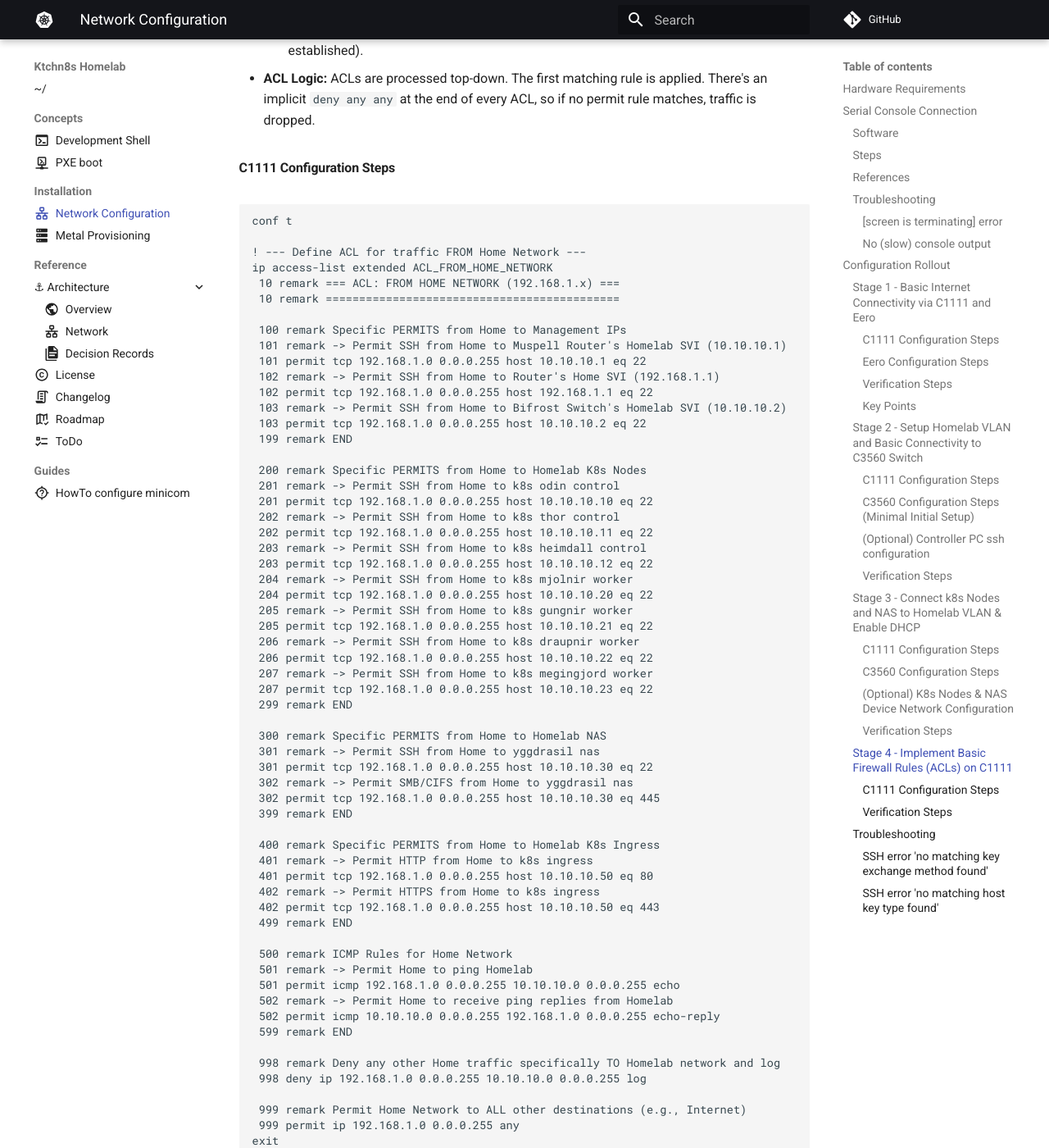
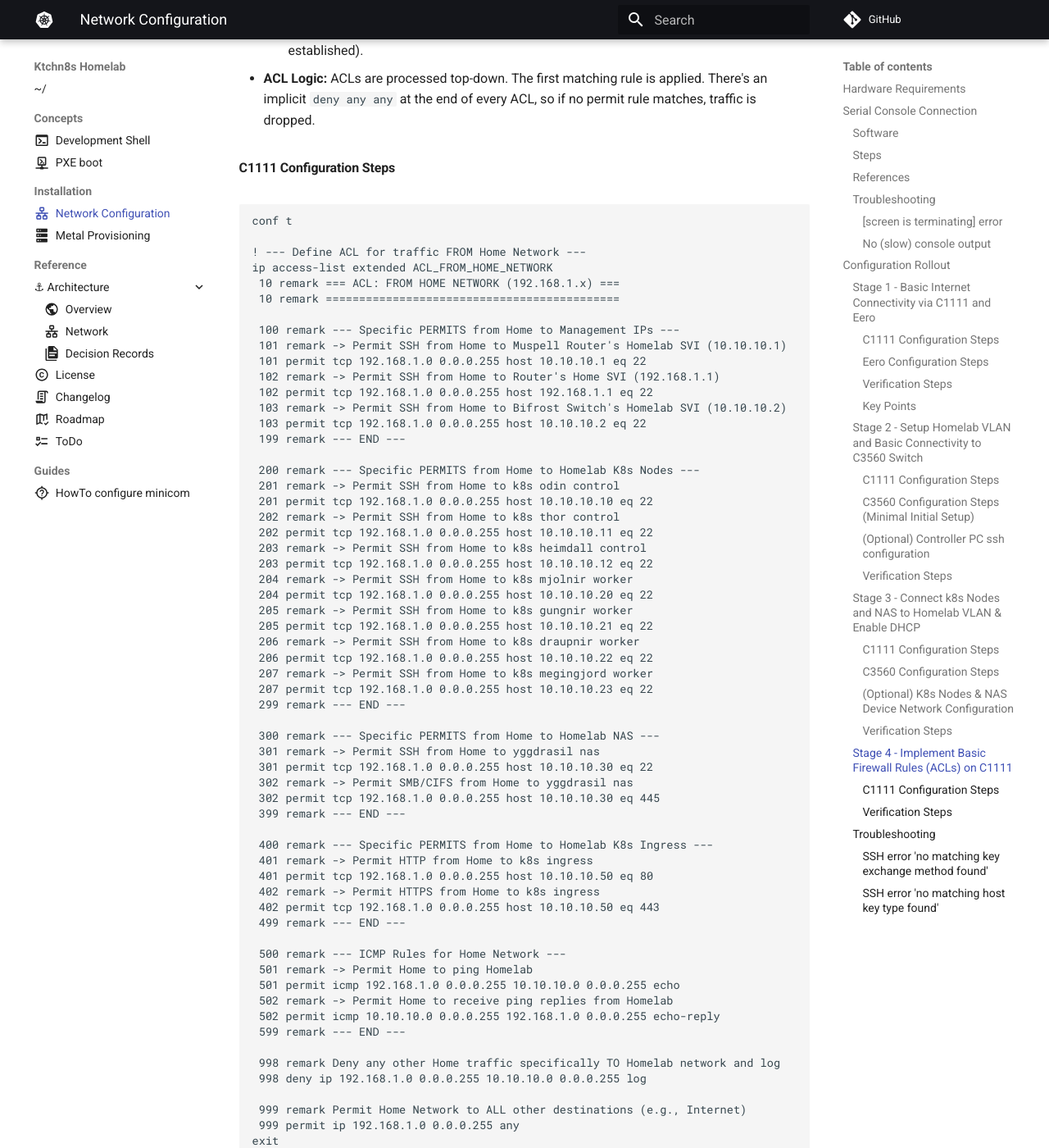
Before and after one commit to serpro69/ktchn8s, an MkDocs documentation site: the page built from docs/installation/network.md, in a window 1280 px wide and 1400 px high, scrolled down 20230 px. Shown: the whole window at 82% size. Built offline with MkDocs 1.6.1 and Material for MkDocs 9.7.7, drawn with Linux system fonts in a browser that asks for light colours; comment, search, counter and statistics services are not loaded; some of the changed text lies outside the part shown.

````diff
--- a/docs/installation/network.md
+++ b/docs/installation/network.md
@@ -757,16 +757,16 @@ ip access-list extended ACL_FROM_HOME_NETWORK
  10 remark === ACL: FROM HOME NETWORK (192.168.1.x) ===
  10 remark ============================================
 
- 100 remark Specific PERMITS from Home to Management IPs
+ 100 remark --- Specific PERMITS from Home to Management IPs ---
  101 remark -> Permit SSH from Home to Muspell Router's Homelab SVI (10.10.10.1)
  101 permit tcp 192.168.1.0 0.0.0.255 host 10.10.10.1 eq 22
  102 remark -> Permit SSH from Home to Router's Home SVI (192.168.1.1)
  102 permit tcp 192.168.1.0 0.0.0.255 host 192.168.1.1 eq 22
  103 remark -> Permit SSH from Home to Bifrost Switch's Homelab SVI (10.10.10.2)
  103 permit tcp 192.168.1.0 0.0.0.255 host 10.10.10.2 eq 22
- 199 remark END
+ 199 remark --- END ---
 
- 200 remark Specific PERMITS from Home to Homelab K8s Nodes
+ 200 remark --- Specific PERMITS from Home to Homelab K8s Nodes ---
  201 remark -> Permit SSH from Home to k8s odin control
  201 permit tcp 192.168.1.0 0.0.0.255 host 10.10.10.10 eq 22
  202 remark -> Permit SSH from Home to k8s thor control
@@ -781,28 +781,28 @@ ip access-list extended ACL_FROM_HOME_NETWORK
  206 permit tcp 192.168.1.0 0.0.0.255 host 10.10.10.22 eq 22
  207 remark -> Permit SSH from Home to k8s megingjord worker
  207 permit tcp 192.168.1.0 0.0.0.255 host 10.10.10.23 eq 22
- 299 remark END
+ 299 remark --- END ---
 
- 300 remark Specific PERMITS from Home to Homelab NAS
+ 300 remark --- Specific PERMITS from Home to Homelab NAS ---
  301 remark -> Permit SSH from Home to yggdrasil nas
  301 permit tcp 192.168.1.0 0.0.0.255 host 10.10.10.30 eq 22
  302 remark -> Permit SMB/CIFS from Home to yggdrasil nas
  302 permit tcp 192.168.1.0 0.0.0.255 host 10.10.10.30 eq 445
- 399 remark END
+ 399 remark --- END ---
 
- 400 remark Specific PERMITS from Home to Homelab K8s Ingress
+ 400 remark --- Specific PERMITS from Home to Homelab K8s Ingress ---
  401 remark -> Permit HTTP from Home to k8s ingress
  401 permit tcp 192.168.1.0 0.0.0.255 host 10.10.10.50 eq 80
  402 remark -> Permit HTTPS from Home to k8s ingress
  402 permit tcp 192.168.1.0 0.0.0.255 host 10.10.10.50 eq 443
- 499 remark END
+ 499 remark --- END ---
 
- 500 remark ICMP Rules for Home Network
+ 500 remark --- ICMP Rules for Home Network ---
  501 remark -> Permit Home to ping Homelab
  501 permit icmp 192.168.1.0 0.0.0.255 10.10.10.0 0.0.0.255 echo
  502 remark -> Permit Home to receive ping replies from Homelab
  502 permit icmp 10.10.10.0 0.0.0.255 192.168.1.0 0.0.0.255 echo-reply
- 599 remark END
+ 599 remark --- END ---
 
  998 remark Deny any other Home traffic specifically TO Homelab network and log
  998 deny ip 192.168.1.0 0.0.0.255 10.10.10.0 0.0.0.255 log
@@ -816,7 +816,7 @@ ip access-list extended ACL_FROM_HOMELAB_NETWORK
  10 remark === ACL: FROM HOMELAB NETWORK (10.10.10.x) ===
  10 remark ==============================================
 
- 100 remark SSH Specific Permits
+ 100 remark --- SSH Specific Permits ---
  ! Allow SSH RESPONSES from Router's Homelab SVI (10.10.10.1) to Home Network (needed for your management session)
  101 remark Permit SSH RESPONSES from Router's Homelab SVI (10.10.10.1) to Home Network
  101 permit tcp host 10.10.10.1 192.168.1.0 0.0.0.255 established
@@ -828,15 +828,15 @@ connected to homelab network)
  103 permit tcp 10.10.10.0 0.0.0.255 host 10.10.10.1 eq 22
  104 remark Permit SSH from Homelab to switch's Homelab SVI (local management)
  104 permit tcp 10.10.10.0 0.0.0.255 host 10.10.10.2 eq 22
- 199 remark END
+ 199 remark --- END ---
 
  ! (Optional: ICMP rules for Homelab, e.g., pinging Home or receiving replies)
- 200 remark ICMP Rules for Homelab Network
+ 200 remark --- ICMP Rules for Homelab Network ---
  201 remark -> Permit Homelab to ping Home
  201 remark permit icmp 10.10.10.0 0.0.0.255 192.168.1.0 0.0.0.255 echo
  202 remark -> Permit Homelab to receive ping replies from Home
  202 remark permit icmp 192.168.1.0 0.0.0.255 10.10.10.0 0.0.0.255 echo-reply
- 299 remark END
+ 299 remark --- END ---
 
  998 remark Deny and log other Homelab Network traffic specifically TO Home Network
  998 deny ip 10.10.10.0 0.0.0.255 192.168.1.0 0.0.0.255 log
--- a/docs/reference/todo.md
+++ b/docs/reference/todo.md
@@ -84,3 +84,22 @@ icon: material/format-list-checks
     - The server prefers to boot from Network when woken up, which will erase all data on the disk and re-install the OS
     - Ask the user for confirmation before proceeding.
         - Mention `make wake` alternative which can be used just to wake up the machines
+
+- [ ] Consider restricting ssh access from homelab to router/switch SVI to specific IPs
+    - [Stage 4 : C1111 Configuration](../installation/network.md#stage-4-implement-basic-firewall-rules-acls-on-c1111)
+
+    ```
+    ! --- Define ACL for traffic FROM Homelab Network ---
+    ip access-list extended ACL_FROM_HOMELAB_NETWORK
+     ! ...
+     ! (Optional: Add permits if Homelab needs to SSH to router's Homelab SVI - local management when e.g. laptop is physically
+     onnected to homelab network)
+     103 remark Permit SSH from Homelab to router's Homelab SVI (local management)
+     103 permit tcp 10.10.10.0 0.0.0.255 host 10.10.10.1 eq 22
+     104 remark Permit SSH from Homelab to switch's Homelab SVI (local management)
+     104 permit tcp 10.10.10.0 0.0.0.255 host 10.10.10.2 eq 22
+     199 remark --- END ---
+     ! ...
+    exit
+    ```
+    - [ ] Limit permits to specific IP addresses instead of using `10.10.10.0` so that e.g. k8s servers couldn't ssh to Homelab's router or switch
````
